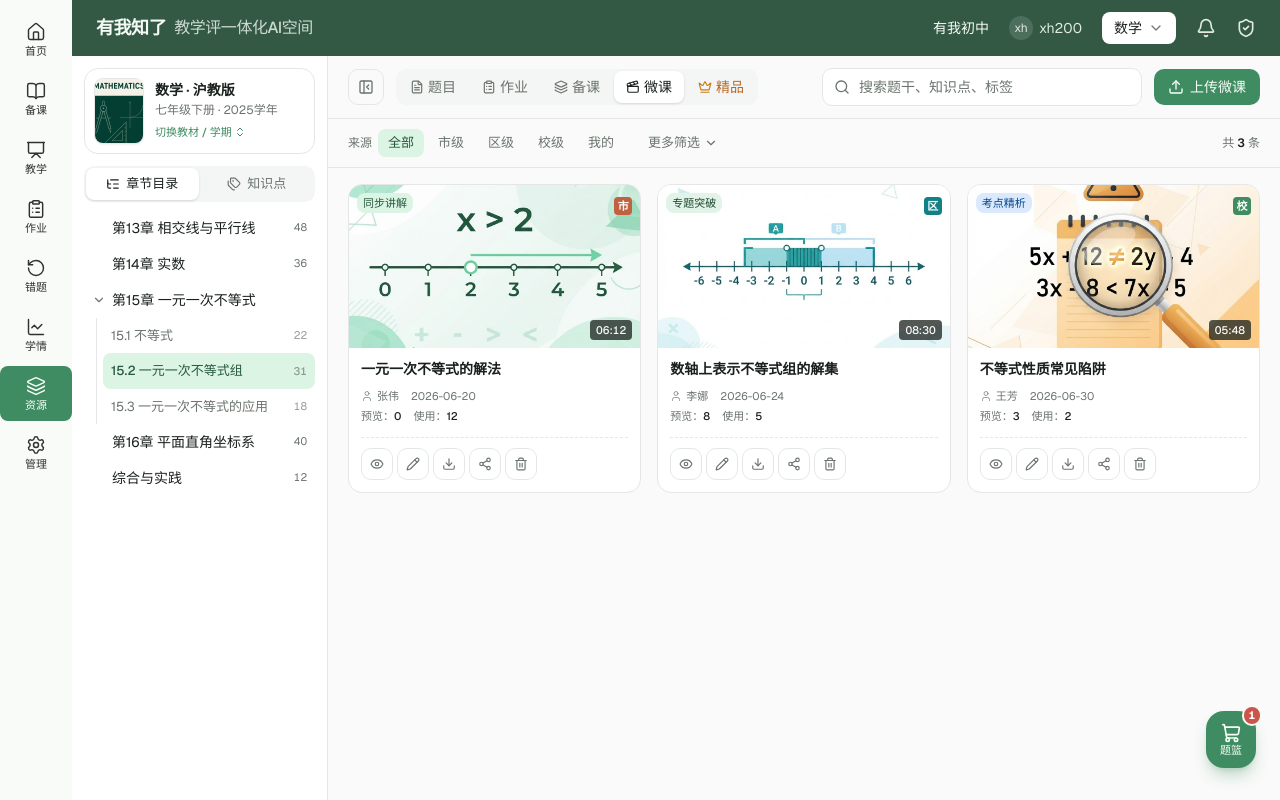
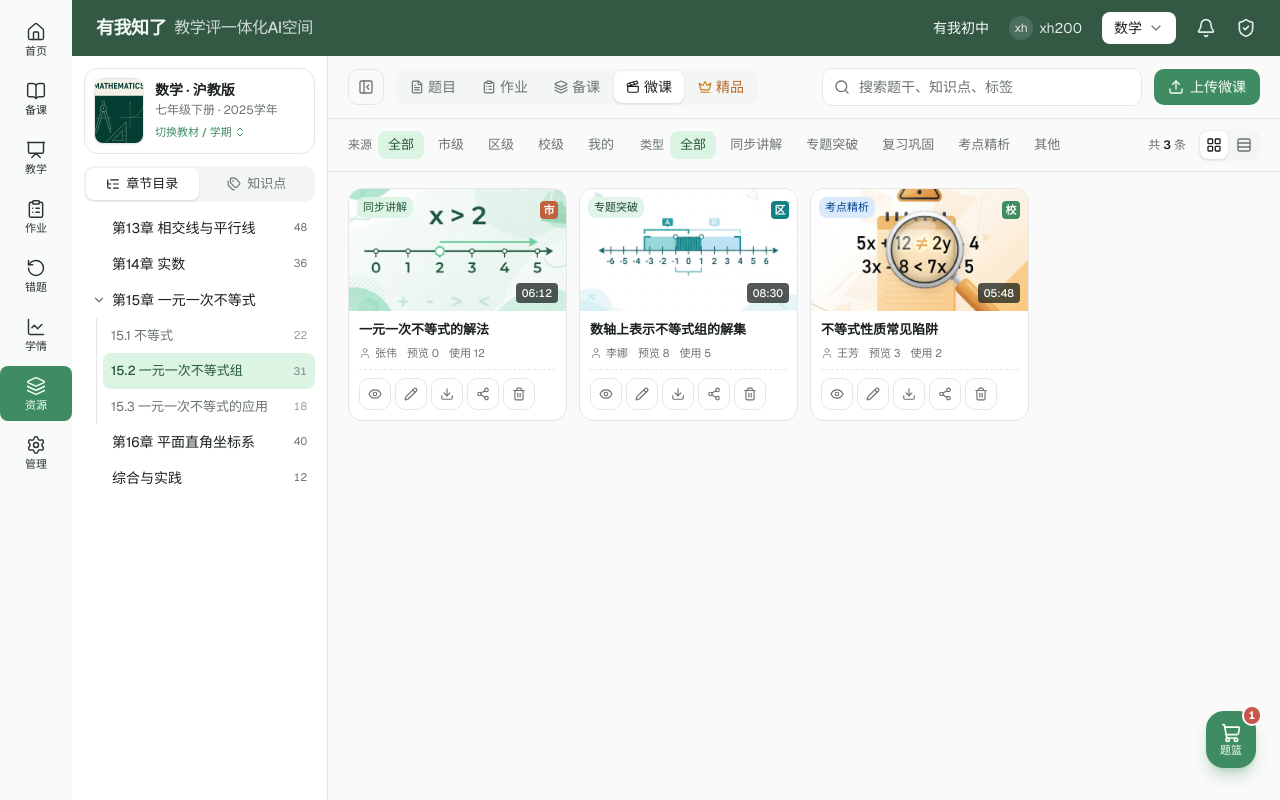
Before and after one commit to kosaxuqasa60-cloud/-project, a Next.js app: page / in a window 1280 px wide. Both pictures are taken after a click on the button "微课". Built offline with nearby package versions, Linux system fonts and the light colour scheme.

Commit message:
feat: enhance resource workbench with new layout grid and micro-category filters
Co-authored-by: kosaxuqasa60-cloud <296071554+kosaxuqasa60-cloud@users.noreply.github.com>

```diff
--- a/components/resource-workbench.tsx
+++ b/components/resource-workbench.tsx
@@ -9,6 +9,7 @@ import {
   ShoppingCart,
   Rows3,
   StretchHorizontal,
+  LayoutGrid,
   PlayCircle,
   FileText,
   PanelLeftClose,
@@ -251,7 +252,7 @@ export const questions: Question[] = [
     short: "知识竞赛得分不低于79分",
     stem: (
       <>
-        某次知识竞赛共 20 题，答对一题得 5 分，答错或不答扣 2 分。小明要得分不低于 79
+        某次知识竞赛共 20 题��答对一题得 5 分，答错或不答扣 2 分。小明要得分不低于 79
         分，他至少要答对（　　）题。
       </>
     ),
@@ -487,6 +488,7 @@ const premiumData: ResItem[] = [
 const qTypeFilters: ("全部" | QType)[] = ["全部", "单选", "多选", "填空", "判断", "主观"]
 const sourceFilters: ("全部" | Level)[] = ["全部", "市", "区", "校", "我"]
 const diffFilters: ("全部" | Difficulty)[] = ["全部", "易", "中", "难"]
+const microCatFilters: ("全部" | MicroCategory)[] = ["全部", "同步讲解", "专题突破", "复习巩固", "考点精析", "其他"]
 
 const resourceTypes = [
   { key: "题目", icon: FileText },
@@ -958,22 +960,82 @@ function MicroCard({ item, onPreview }: { item: ResItem; onPreview: () => void }
       </button>
 
       {/* 信息 */}
-      <div className="flex flex-1 flex-col p-3">
-        <h3 className="line-clamp-2 text-[14px] font-semibold leading-snug text-foreground">{item.title}</h3>
-        <div className="mt-2 flex flex-wrap items-center gap-x-3 gap-y-1 text-[11px] text-muted-foreground">
+      <div className="flex flex-1 flex-col p-2.5">
+        <h3 className="line-clamp-2 text-[13px] font-semibold leading-snug text-foreground">{item.title}</h3>
+        <div className="mt-1.5 flex flex-wrap items-center gap-x-2.5 gap-y-0.5 text-[11px] text-muted-foreground">
           <span className="inline-flex items-center gap-1">
             <User className="size-3 text-muted-foreground/70" />
             {item.author}
           </span>
-          <span>{item.uploadedAt}</span>
-        </div>
-        <div className="mt-1 flex flex-wrap items-center gap-x-3 text-[11px] text-muted-foreground">
-          <span>预览：<span className="font-medium text-foreground">{item.previewCount}</span></span>
-          <span>使用：<span className="font-medium text-foreground">{item.useCount}</span></span>
-        </div>
-        <div className="mt-3 border-t border-dashed border-border pt-2.5">
+          <span>预览 {item.previewCount}</span>
+          <span>使用 {item.useCount}</span>
+        </div>
+        <div className="mt-2 border-t border-dashed border-border pt-2">
           <ResourceActions onPreview={onPreview} compact />
         </div>
+      </div>
+    </article>
+  )
+}
+
+/* 微课：列表行视图 */
+function MicroRow({ item, onPreview }: { item: ResItem; onPreview: () => void }) {
+  return (
+    <article className="flex items-center gap-4 rounded-xl border border-border bg-card p-3 transition hover:border-brand/40 hover:shadow-sm">
+      {/* 缩略图 */}
+      <button
+        onClick={onPreview}
+        className="group relative aspect-video w-40 shrink-0 overflow-hidden rounded-lg bg-muted"
+      >
+        {item.cover && (
+          <Image
+            src={item.cover || "/placeholder.svg"}
+            alt={item.title}
+            fill
+            className="object-cover transition group-hover:scale-105"
+            sizes="160px"
+          />
+        )}
+        <span className="absolute inset-0 grid place-items-center bg-foreground/0 transition group-hover:bg-foreground/20">
+          <span className="grid size-9 place-items-center rounded-full bg-card/90 text-brand opacity-0 shadow-lg transition group-hover:opacity-100">
+            <Play className="size-4 translate-x-0.5 fill-current" />
+          </span>
+        </span>
+        {item.duration && (
+          <span className="absolute bottom-1.5 right-1.5 rounded bg-foreground/75 px-1.5 py-0.5 text-[10px] font-medium tabular-nums text-background">
+            {item.duration}
+          </span>
+        )}
+      </button>
+
+      {/* 主体信息 */}
+      <div className="min-w-0 flex-1">
+        <div className="flex flex-wrap items-center gap-2">
+          <h3 className="truncate text-[15px] font-semibold text-foreground">{item.title}</h3>
+          {item.category && (
+            <span className={cn("rounded-md px-1.5 py-0.5 text-[11px] font-medium", microCatStyle[item.category])}>
+              {item.category}
+            </span>
+          )}
+          <SourceBadge level={item.level} showLabel />
+        </div>
+        <div className="mt-1.5 flex flex-wrap items-center gap-x-4 gap-y-1 text-xs text-muted-foreground">
+          <span className="inline-flex items-center gap-1">
+            <User className="size-3.5 text-muted-foreground/70" />
+            {item.author}
+          </span>
+          <span className="inline-flex items-center gap-1">
+            <Calendar className="size-3.5 text-muted-foreground/70" />
+            {item.uploadedAt}
+          </span>
+          <span>预览次数：<span className="font-medium text-foreground">{item.previewCount}</span></span>
+          <span>使用次数：<span className="font-medium text-foreground">{item.useCount}</span></span>
+        </div>
+      </div>
+
+      {/* 操作 */}
+      <div className="shrink-0">
+        <ResourceActions onPreview={onPreview} compact />
       </div>
     </article>
   )
@@ -1235,6 +1297,8 @@ export function ResourceWorkbench() {
   const [qType, setQType] = useState<"全部" | QType>("全部")
   const [source, setSource] = useState<"全部" | Level>("全部")
   const [diff, setDiff] = useState<"全部" | Difficulty>("全部")
+  const [microCat, setMicroCat] = useState<"全部" | MicroCategory>("全部")
+  const [microView, setMicroView] = useState<"grid" | "list">("grid")
   const [compact, setCompact] = useState(false)
   const [moreFilters, setMoreFilters] = useState(false)
   const [selected, setSelected] = useState<string[]>(["q1"])
@@ -1269,7 +1333,11 @@ export function ResourceWorkbench() {
       : resourceType === "备课"
         ? lessonData
         : resourceType === "微课"
-          ? microData
+          ? microData.filter(
+              (m) =>
+                (source === "全部" || m.level === source) &&
+                (microCat === "全部" || m.category === microCat),
+            )
           : premiumData
 
   /* 组卷 / 生成练习��全屏接管，隐藏应用左侧导航与顶栏 */
@@ -1432,7 +1500,15 @@ export function ResourceWorkbench() {
               onChange={(v) => setSource(v as typeof source)}
               renderItem={(it) => (it === "全部" ? "全部" : `${it}级`.replace("我级", "我的"))}
             />
-            {resourceType !== "作业" && (
+            {resourceType === "微课" && (
+              <FilterGroup
+                label="类型"
+                items={microCatFilters}
+                active={microCat}
+                onChange={(v) => setMicroCat(v as typeof microCat)}
+              />
+            )}
+            {resourceType !== "作业" && resourceType !== "微课" && (
               <button
                 onClick={() => setMoreFilters((v) => !v)}
                 className="inline-flex items-center gap-1 rounded-md px-2 py-1 text-[13px] text-muted-foreground transition hover:text-foreground"
@@ -1474,10 +1550,34 @@ export function ResourceWorkbench() {
                   </button>
                 </div>
               )}
+              {resourceType === "微课" && (
+                <div className="flex items-center gap-0.5 rounded-lg bg-muted p-0.5">
+                  <button
+                    onClick={() => setMicroView("grid")}
+                    className={cn(
+                      "rounded-md p-1.5 transition",
+                      microView === "grid" ? "bg-card text-foreground shadow-sm" : "text-muted-foreground",
+                    )}
+                    aria-label="网格视图"
+                  >
+                    <LayoutGrid className="size-4" />
+                  </button>
+                  <button
+                    onClick={() => setMicroView("list")}
+                    className={cn(
+                      "rounded-md p-1.5 transition",
+                      microView === "list" ? "bg-card text-foreground shadow-sm" : "text-muted-foreground",
+                    )}
+                    aria-label="列表视图"
+                  >
+                    <Rows3 className="size-4" />
+                  </button>
+                </div>
+              )}
             </div>
           </div>
 
-          {moreFilters && resourceType !== "作业" && (
+          {moreFilters && resourceType !== "作业" && resourceType !== "微课" && (
             <div className="flex flex-wrap items-center gap-x-4 gap-y-2 border-t border-border pt-2.5">
               {isQuestion && (
                 <FilterGroup
@@ -1518,11 +1618,19 @@ export function ResourceWorkbench() {
               )}
             </div>
           ) : resourceType === "微课" ? (
-            <div className="grid grid-cols-1 gap-4 sm:grid-cols-2 xl:grid-cols-3">
-              {otherData.map((item) => (
-                <MicroCard key={item.id} item={item} onPreview={() => {}} />
-              ))}
-            </div>
+            microView === "grid" ? (
+              <div className="grid grid-cols-2 gap-3 md:grid-cols-3 xl:grid-cols-4 2xl:grid-cols-5">
+                {otherData.map((item) => (
+                  <MicroCard key={item.id} item={item} onPreview={() => {}} />
+                ))}
+              </div>
+            ) : (
+              <div className="flex flex-col gap-2.5">
+                {otherData.map((item) => (
+                  <MicroRow key={item.id} item={item} onPreview={() => {}} />
+                ))}
+              </div>
+            )
           ) : (
             <div className="flex flex-col gap-3">
               {resourceType === "作业"
```
